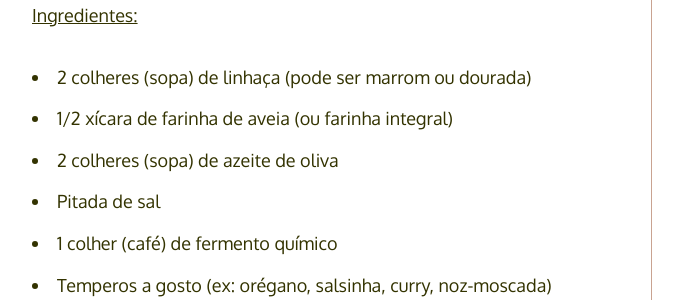
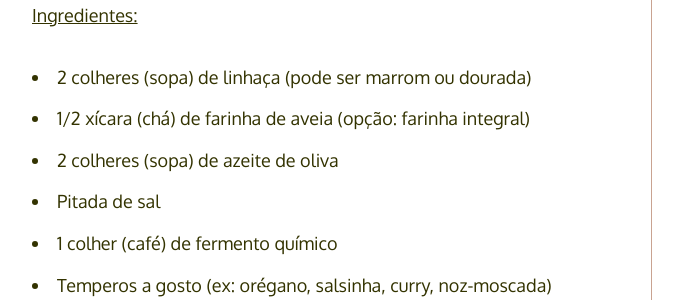
Before and after one commit to PaneladePau/paneladepau-jekyll-blog, a Jekyll site: the page built from _posts/2016-02-23-biscoito-linhaca-aveia.md, in a window 1280 px wide and 900 px high, scrolled down 619 px. Shown: the part 153-453 px from the top of the window, without its empty margins (138-821 px from the left). Built offline with Jekyll 4.4.1, drawn with Linux system fonts in a browser that asks for light colours; nearby versions of some CDN libraries; some web fonts are replaced.

Commit message:
“update”

```diff
--- a/_posts/2016-02-23-biscoito-linhaca-aveia.md
+++ b/_posts/2016-02-23-biscoito-linhaca-aveia.md
@@ -22,7 +22,7 @@ Ao longo do dia, precisamos fazer pequenos lanches para manter o pique. E que ta
 ### Ingredientes:
 
 * 2 colheres (sopa) de linhaça (pode ser marrom ou dourada)
-* 1/2 xícara de farinha de aveia (ou farinha integral)
+* 1/2 xícara (chá) de farinha de aveia (opção: farinha integral)
 * 2 colheres (sopa) de azeite de oliva
 * Pitada de sal
 * 1 colher (café) de fermento químico
```
